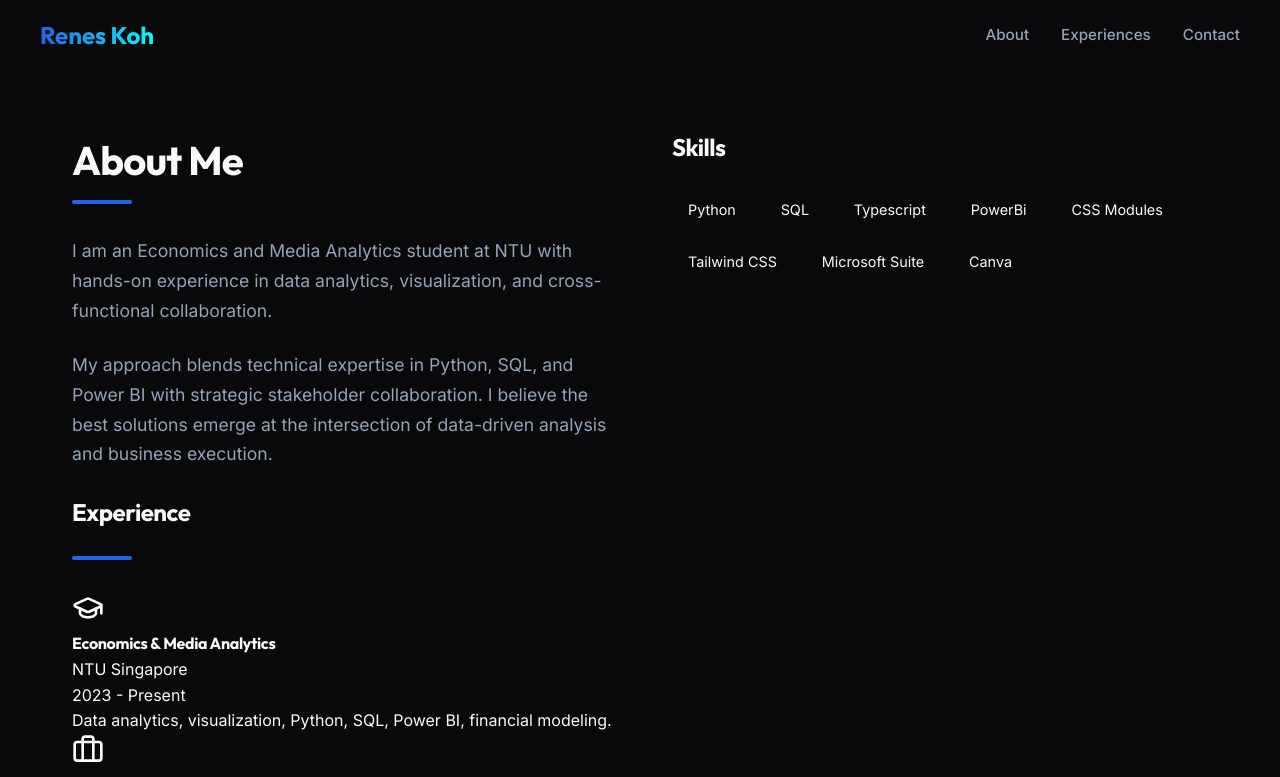
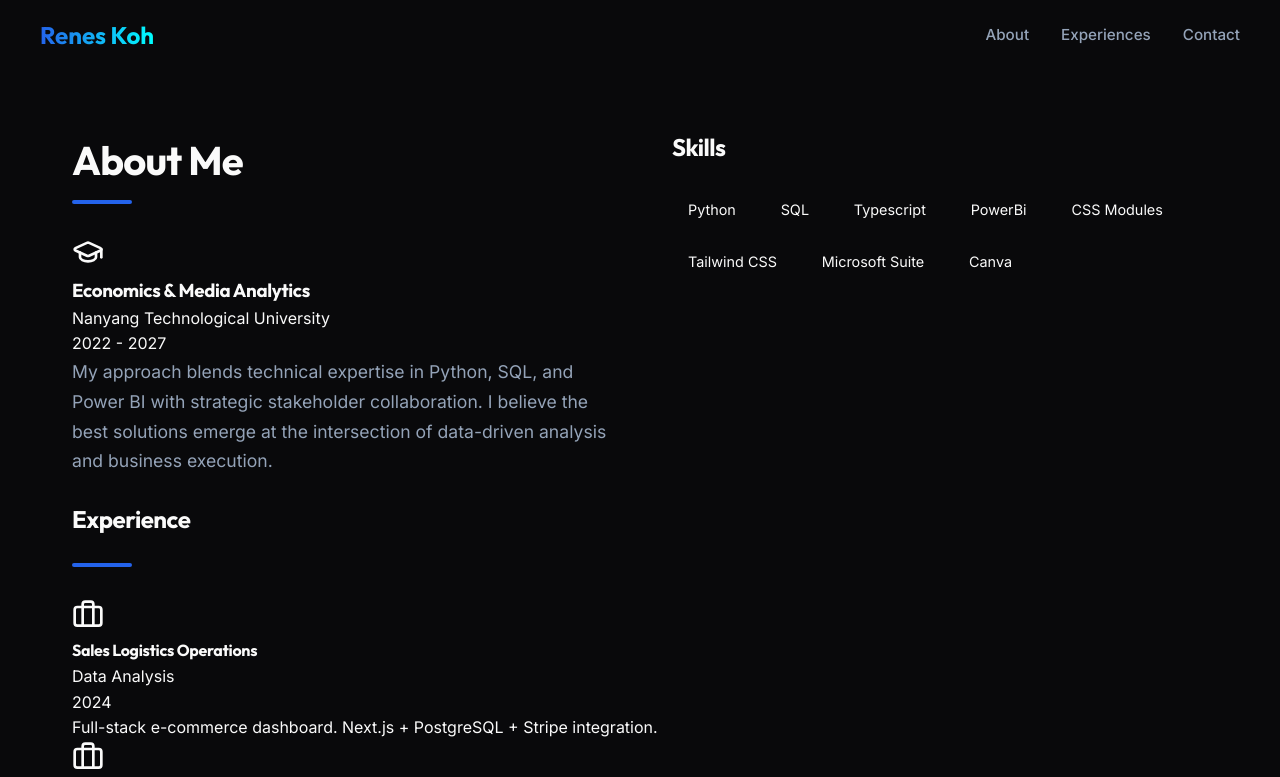
Before and after one commit to ELLOPLANE/portfolio, a Next.js app: page / in a window 1280 px wide. Shown: the top 777 px of the page. Built offline with nearby package versions, Linux system fonts and the light colour scheme.

Commit message:
changess

```diff
--- a/app/components/About.tsx
+++ b/app/components/About.tsx
@@ -9,15 +9,16 @@ const skills = [
   'CSS Modules', 'Tailwind CSS', 'Microsoft Suite',
   'Canva'
 ];
+const NTU = {
+    icon: GraduationCap,
+  title: 'Economics & Media Analytics',
+  subtitle: 'Nanyang Technological University',
+  period: '2022 - 2027',
+};
+
 
 const experiences = [  // ← NEW: Swipeable job cards
-  {
-    icon: GraduationCap,
-    title: 'Economics & Media Analytics',
-    subtitle: 'NTU Singapore',
-    period: '2023 - Present',
-    content: 'Data analytics, visualization, Python, SQL, Power BI, financial modeling.',
-  },
+
   {
     icon: Briefcase,
     title: 'Sales Logistics Operations',
@@ -38,7 +39,7 @@ export default function About() {
   return (
     <section id="about" className={styles.section}>
       <div className={styles.container}>
-        {/* EXISTING BIO + SKILLS (unchanged) */}
+
         <motion.div
           initial={{ opacity: 0, x: -50 }}
           whileInView={{ opacity: 1, x: 0 }}
@@ -49,9 +50,14 @@ export default function About() {
             <h2 className={styles.h2}>About Me</h2>
             <div className={styles.divider}></div>
           </div>
-          <p className={styles.bio}>
-            I am an Economics and Media Analytics student at NTU with hands-on experience in data analytics, visualization, and cross-functional collaboration.
-          </p>
+           <div className={styles.experienceCard}>
+            <div className={styles.expIcon}>
+              <GraduationCap size={32} />
+            </div>
+            <h3 className={styles.expTitle}>{NTU.title}</h3>
+            <p className={styles.expSubtitle}>{NTU.subtitle}</p>
+            <p className={styles.expPeriod}>{NTU.period}</p>
+          </div>
           <p className={styles.bio}>
             My approach blends technical expertise in Python, SQL, and Power BI with strategic stakeholder collaboration. I believe the best solutions emerge at the intersection of data-driven analysis and business execution.
           </p>
```
